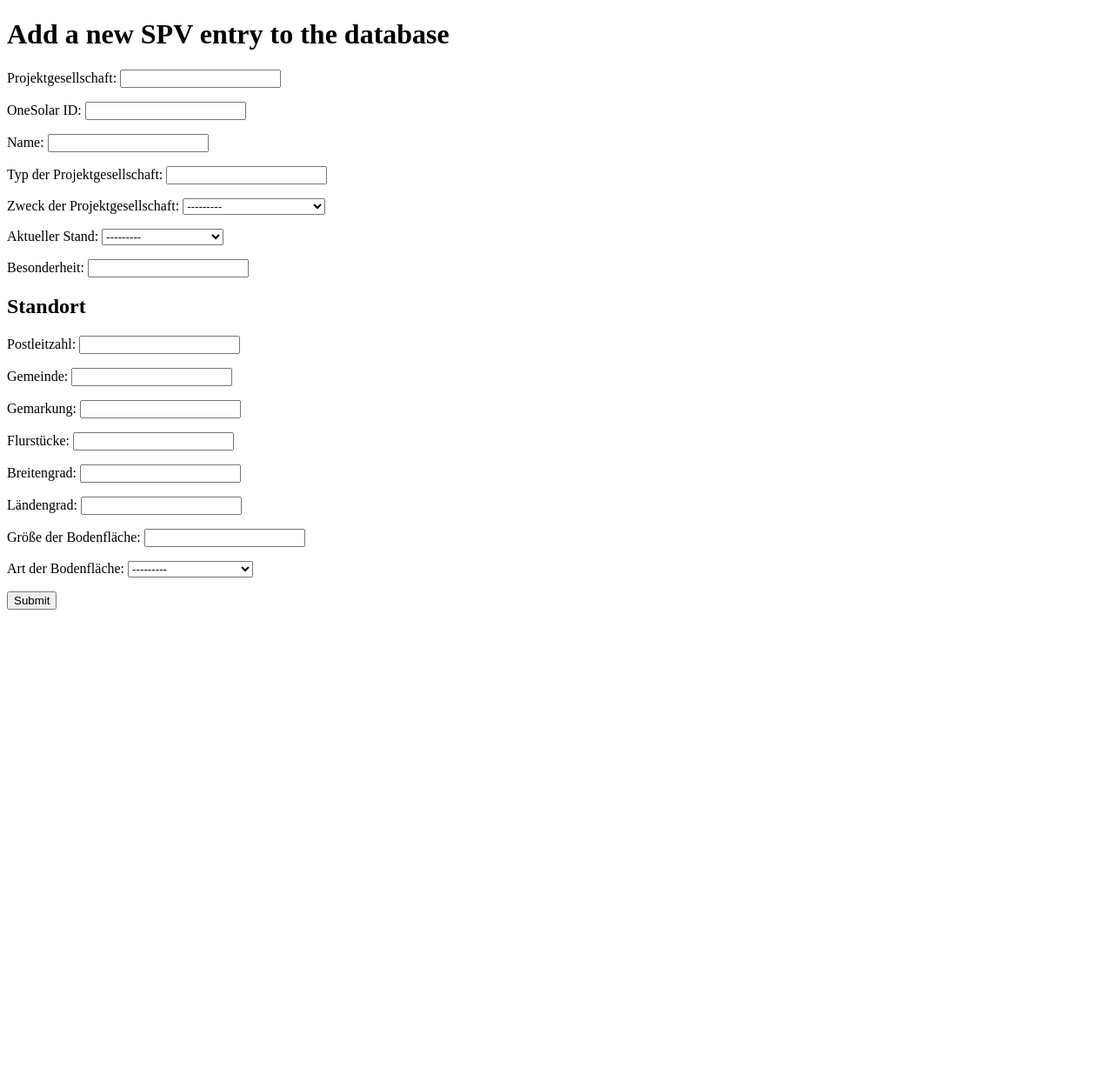
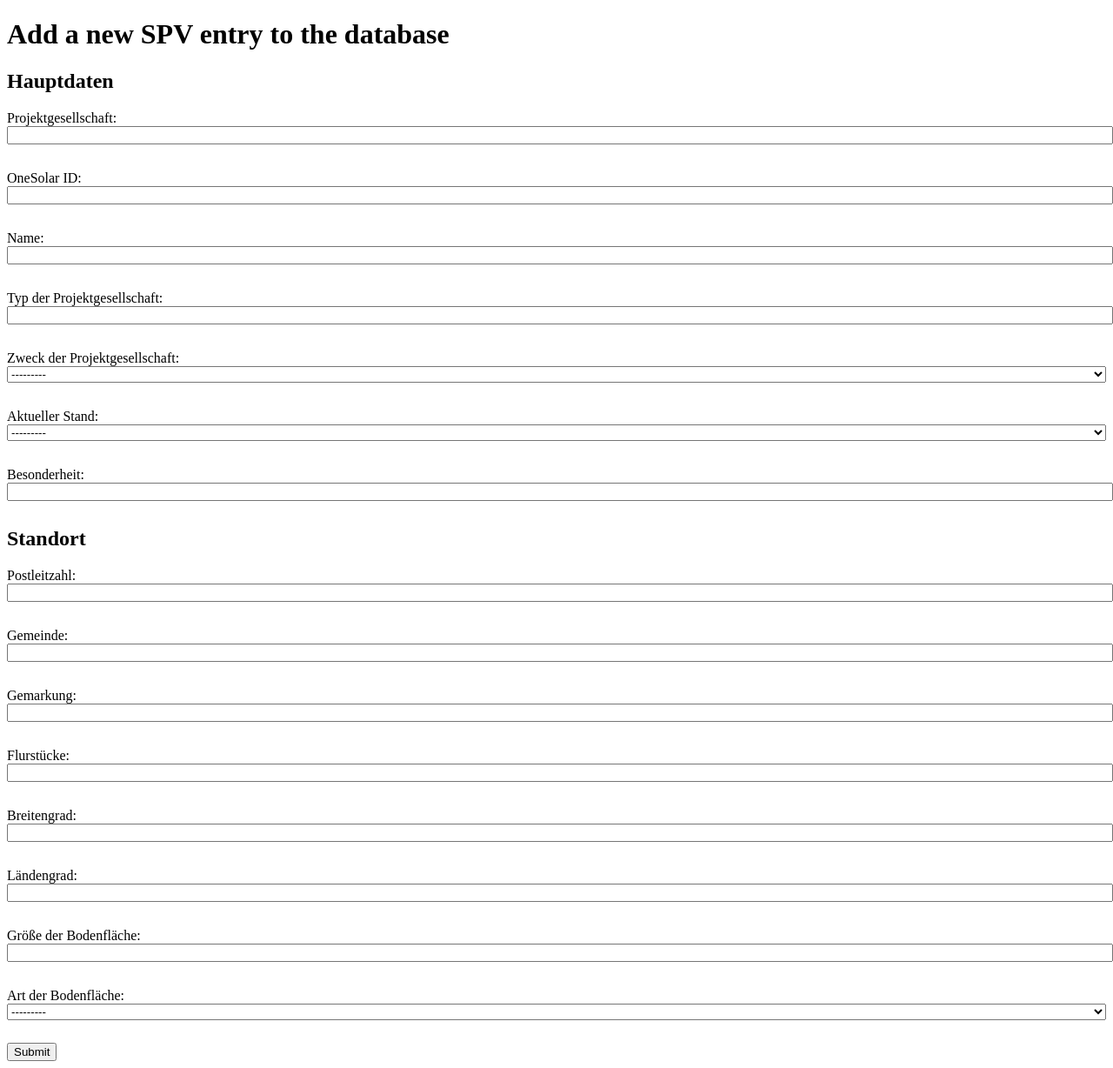
Before and after one commit to evodresch/datahub, a Django app: page /add_spv/ in a window 1280 px wide. Shown: the whole page at 87% size. Before the commit the page ends 701 px from the top, so only its background shows below. Run offline with Django 4.2, Linux system fonts and the light colour scheme.

Commit message:
Just worked a bit on css to improve the forms to add a new SPV

```diff
--- a/datahub/settings.py
+++ b/datahub/settings.py
@@ -118,6 +118,10 @@ USE_TZ = True
 
 STATIC_URL = 'static/'
 
+STATICFILES_DIRS = [
+    BASE_DIR / 'static',
+]
+
 # Default primary key field type
 # https://docs.djangoproject.com/en/4.1/ref/settings/#default-auto-field
 
--- a/spv_master_data/templates/spv_master_data/add_spv.html
+++ b/spv_master_data/templates/spv_master_data/add_spv.html
@@ -1,11 +1,15 @@
+{% load static %}
+
 <!DOCTYPE html>
 <html lang="en">
 <head>
     <meta charset="UTF-8">
+    <link rel="stylesheet" href="{% static 'css/style.css' %}">
     <title>Main</title>
     <h1>Add a new SPV entry to the database</h1>
     <form method="post">
         {% csrf_token %}
+        <h2>Hauptdaten</h2>
         {{ spv_form.as_p }}
         <h2>Standort</h2>
         {{ location_form.as_p }}
--- /dev/null
+++ b/static/css/style.css
@@ -0,0 +1,14 @@
+form {
+    /* Styles for the form */
+}
+
+input, select, textarea {
+    margin-bottom: 10px; /* Adds space between fields */
+    width: 100%; /* Adjust as needed */
+    /* More styles */
+}
+
+label {
+    display: block; /* Ensures the label is above the input field */
+    margin-top: 20px;
+}
```
